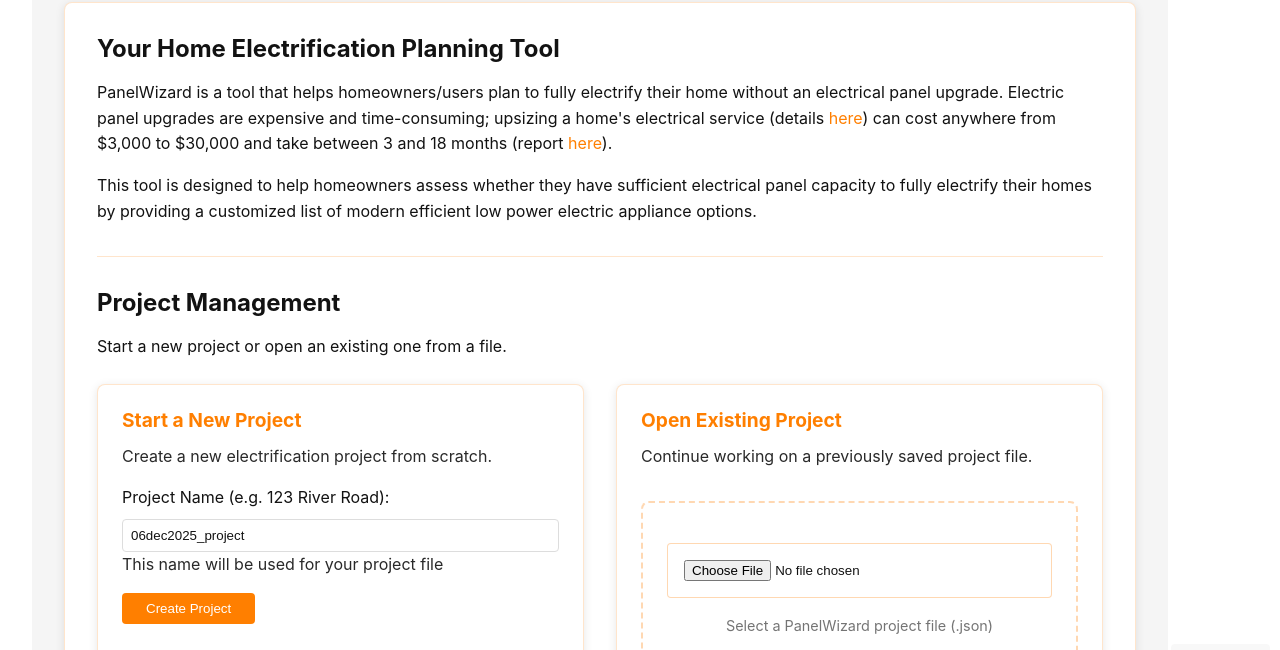
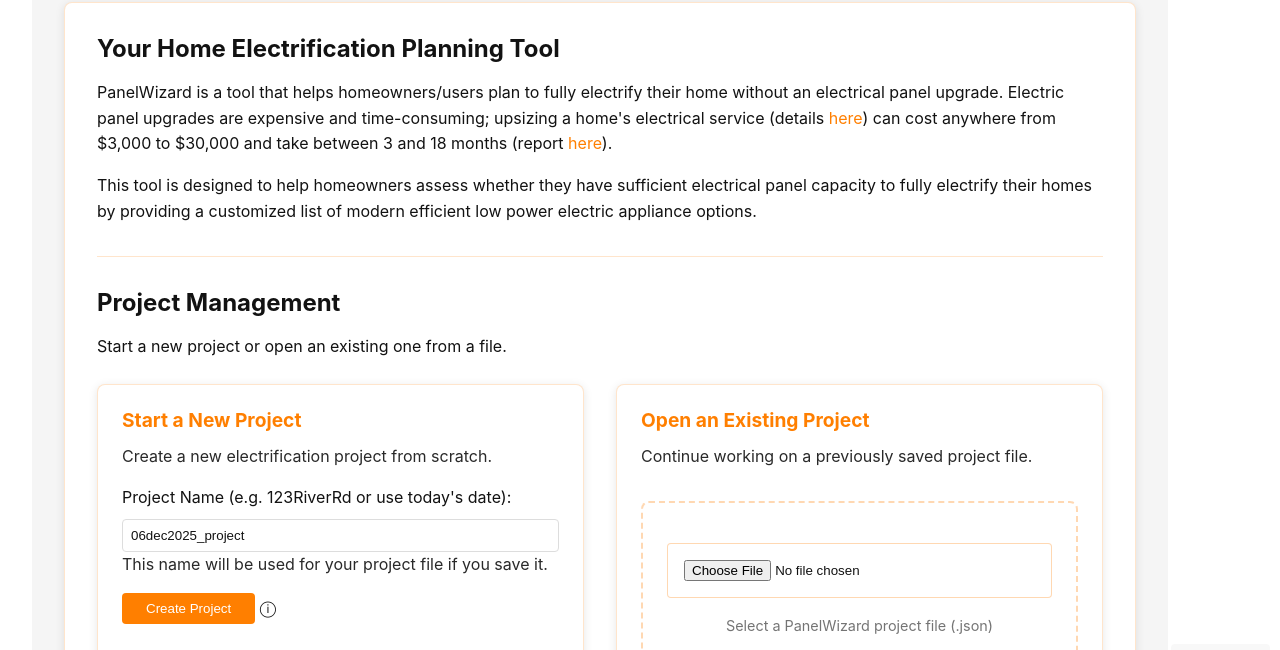
Before and after one commit to steevschmidt/PanelWizard, a plain HTML site: page index.html in a window 1280 px wide. Shown: the part 116-766 px from the top of the page. Drawn offline with nearby package versions, Linux system fonts and the light colour scheme; no server answers.

Commit message:
Made project naming instructions less confusing and added tooltip

```diff
--- a/index.html
+++ b/index.html
@@ -50,20 +50,21 @@
                                 <h4>Start a New Project</h4>
                                 <p>Create a new electrification project from scratch.</p>
                                 <form id="newProjectForm" class="form-group">
-                                    <label for="projectName">Project Name (e.g. 123 River Road):</label>
+                                    <label for="projectName">Project Name (e.g. 123RiverRd or use today's date):</label>
                                     <input
                                         type="text"
                                         id="projectName"
                                         placeholder="Enter a custom project name"
                                         required
                                     >
-                                    <p class="form-help">This name will be used for your project file</p>
+                                    <p class="form-help">This name will be used for your project file if you save it.</p>
                                     <button type="submit" class="primary-button">Create Project</button>
+                                    <span class="tooltip-container"><span class="tooltip">You can use any name you want, but it's best to use a name that is easy to remember and identify your project. Note this project file will not be created until you click one of the Save Project to File buttons.</span>ⓘ</span>
                                 </form>
                             </div>
 
                             <div class="project-option open-project-option">
-                                <h4>Open Existing Project</h4>
+                                <h4>Open an Existing Project</h4>
                                 <p>Continue working on a previously saved project file.</p>
                                 <div class="form-group">
                                     <div class="import-section">
```
